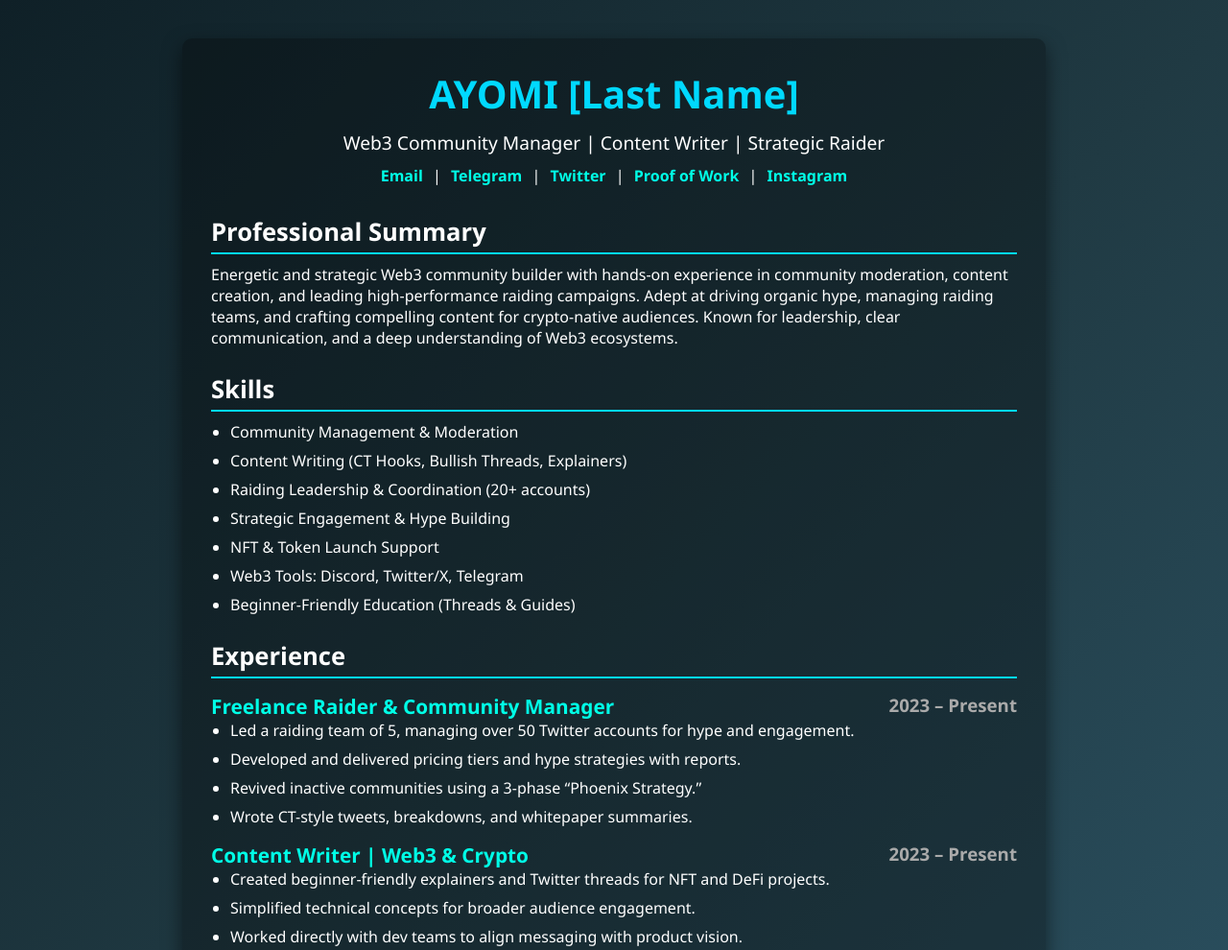
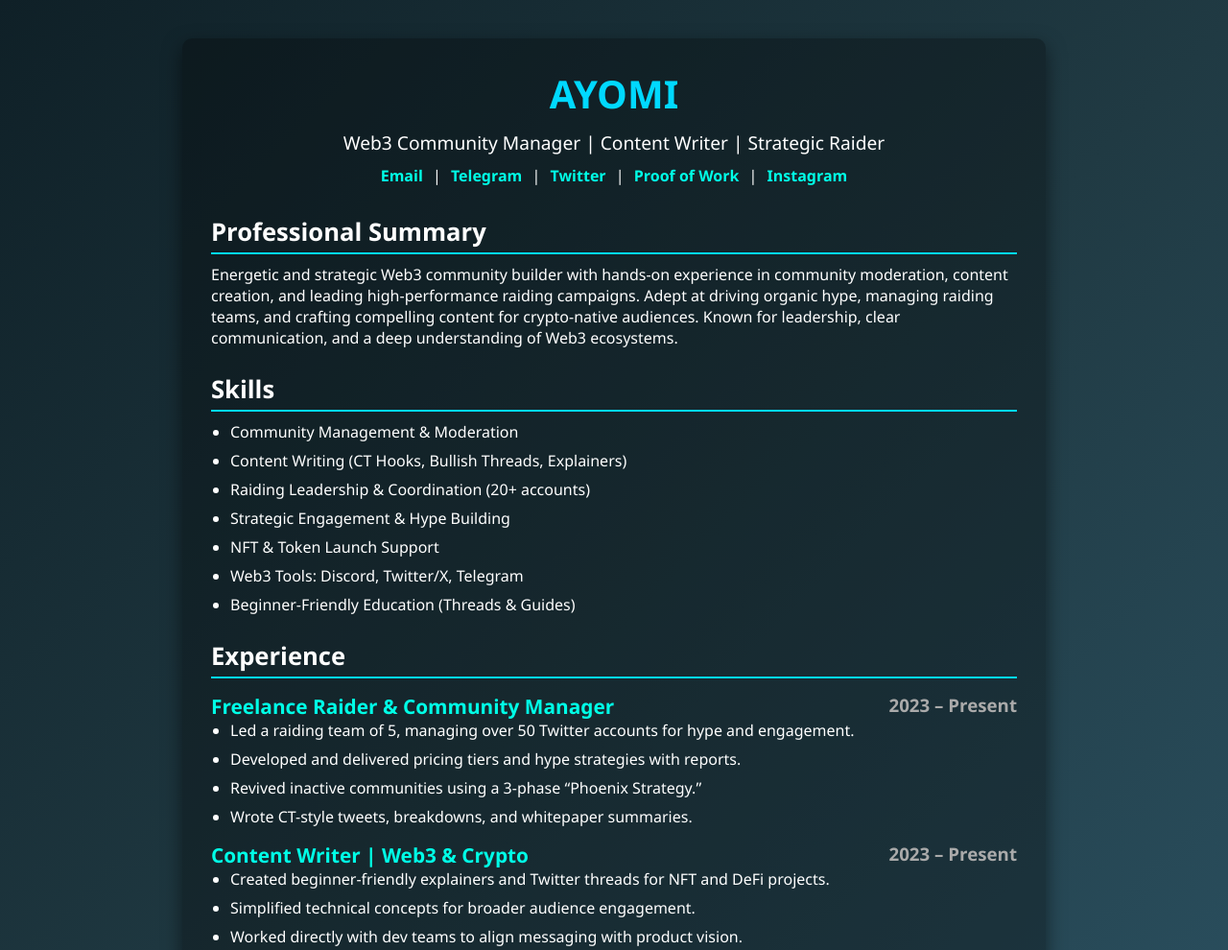
Before and after one commit to WILDCATZWEB3/Ayomikunlove, a plain HTML site: page index.html in a window 1280 px wide. Shown: the top 990 px of the page at 96% size. Drawn offline with Linux system fonts and the light colour scheme.

Commit message:
Update index.html

```diff
--- a/index.html
+++ b/index.html
@@ -9,7 +9,7 @@
 <body>
   <div class="container">
     <header>
-      <h1>AYOMI [Last Name]</h1>
+      <h1>AYOMI </h1>
       <p>Web3 Community Manager | Content Writer | Strategic Raider</p>
       <div class="contacts">
         <a href="mailto:ayomikunlove23@gmail.com">Email</a> |
```
